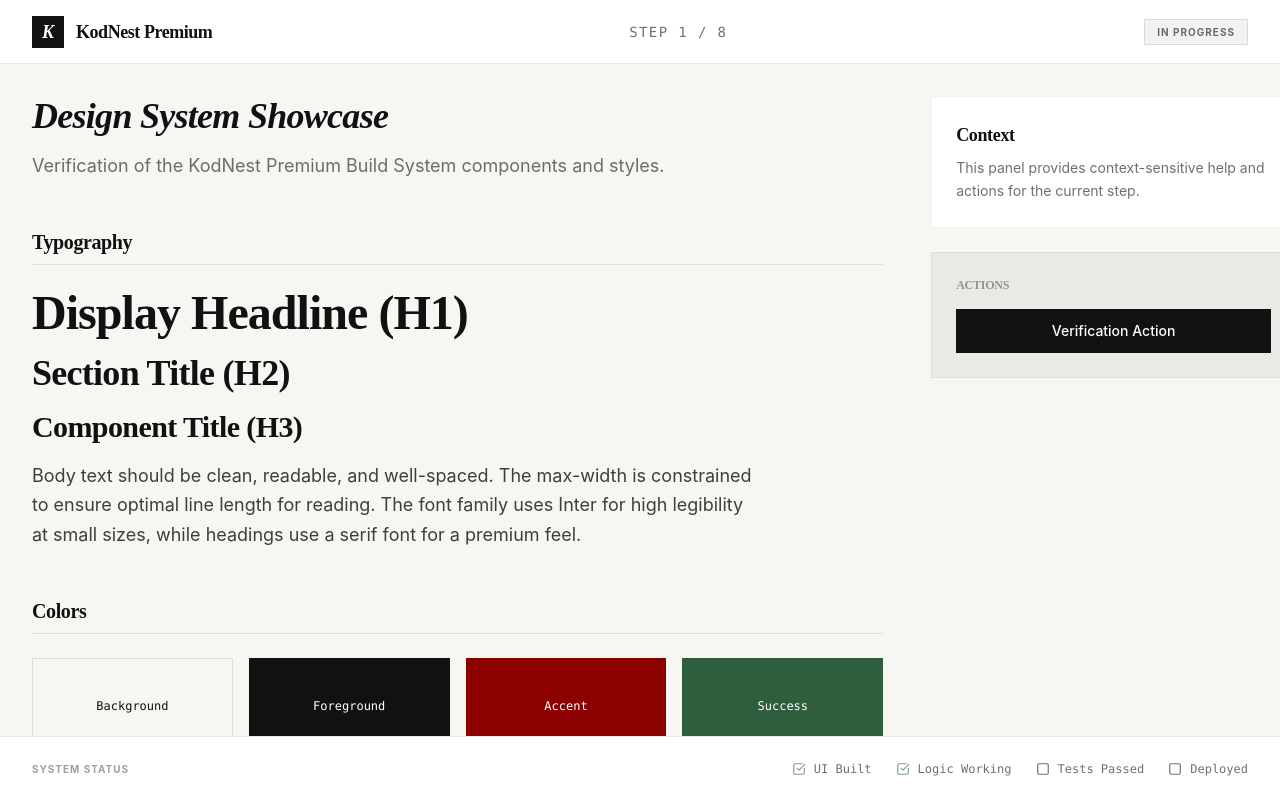
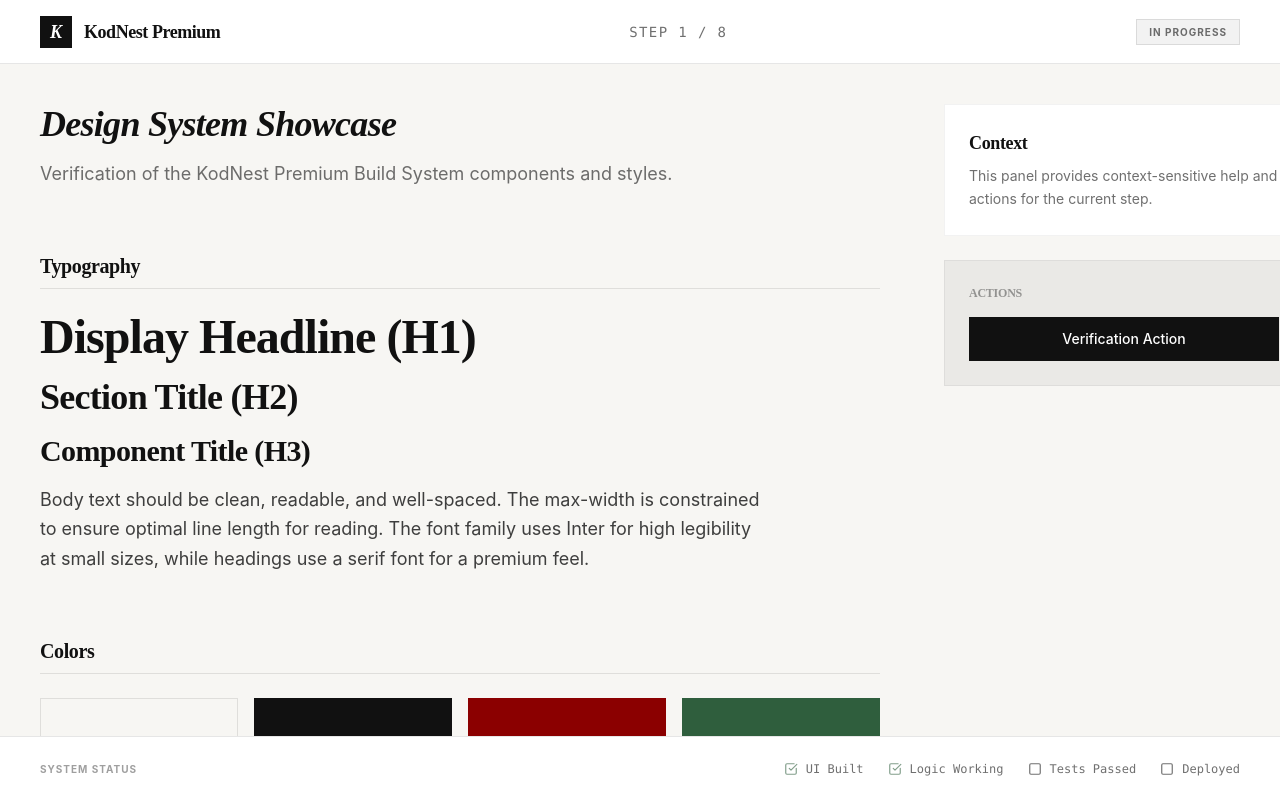
Before and after one commit to mittal-1234/app2, a React (Vite) app: page /design-system in a window 1280 px wide. Shown: the top 800 px of the page. Built offline with nearby package versions, Linux system fonts and the light colour scheme.

Commit message:
Polish: Enforce strict spacing scale (8/16/24/40/64px)

```diff
--- a/src/components/KodNestLayout.jsx
+++ b/src/components/KodNestLayout.jsx
@@ -8,8 +8,8 @@ const KodNestLayout = () => {
         <div className="min-h-screen flex flex-col bg-[#F7F6F3]">
             <TopBar />
 
-            <main className="flex-1 flex flex-col relative pb-20"> {/* pb-20 for footer */}
-                <div className="flex-1 max-w-[1400px] w-full mx-auto p-8 grid grid-cols-1 lg:grid-cols-[70%_30%] gap-12">
+            <main className="flex-1 flex flex-col relative pb-16"> {/* pb-16 (64px) for footer */}
+                <div className="flex-1 max-w-[1400px] w-full mx-auto p-10 grid grid-cols-1 lg:grid-cols-[70%_30%] gap-16">
 
                     {/* Primary Workspace (70%) */}
                     <div className="space-y-8">
--- a/src/components/ui/ProofFooter.jsx
+++ b/src/components/ui/ProofFooter.jsx
@@ -11,7 +11,7 @@ const ProofFooter = () => {
     ];
 
     return (
-        <div className="h-16 border-t border-[#111111]/10 bg-white flex items-center justify-between px-8 fixed bottom-0 left-0 w-full z-50">
+        <div className="h-16 border-t border-[#111111]/10 bg-white flex items-center justify-between px-10 fixed bottom-0 left-0 w-full z-50">
             <div className="text-[10px] font-bold uppercase tracking-widest opacity-40">
                 System Status
             </div>
--- a/src/components/ui/TopBar.jsx
+++ b/src/components/ui/TopBar.jsx
@@ -2,7 +2,7 @@ import React from 'react';
 
 const TopBar = ({ progress = 'Step 1 / 8', status = 'In Progress' }) => {
     return (
-        <div className="h-16 border-b border-[#111111]/10 bg-white flex items-center justify-between px-8 sticky top-0 z-50">
+        <div className="h-16 border-b border-[#111111]/10 bg-white flex items-center justify-between px-10 sticky top-0 z-50">
             {/* Left: Project Name */}
             <div className="flex items-center gap-3">
                 <div className="w-8 h-8 bg-[#111111] flex items-center justify-center">
--- a/src/pages/DesignSystemPage.jsx
+++ b/src/pages/DesignSystemPage.jsx
@@ -6,7 +6,7 @@ import Badge from '../components/ui/Badge';
 
 const DesignSystemPage = () => {
     return (
-        <div className="space-y-12">
+        <div className="space-y-16">
             <div>
                 <h1 className="text-4xl mb-4 font-serif font-bold italic">Design System Showcase</h1>
                 <p className="text-lg opacity-60">Verification of the KodNest Premium Build System components and styles.</p>
```
